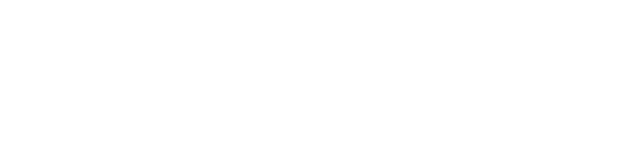
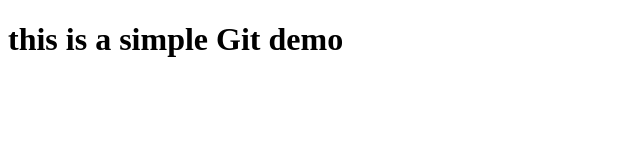
Before and after one commit to udaycollagebwu-debug/Git-demo, a plain HTML site: page index.html in a window 1280 px wide. Shown: the whole page, without its empty margins (0-640 px from the left). Drawn offline with Linux system fonts and the light colour scheme.

Commit message:
add h1 line

```diff
--- a/index.html
+++ b/index.html
@@ -6,6 +6,6 @@
     <title>Git</title>
 </head>
 <body>
-
+    <h1>this is a simple Git demo</h1>
 </body>
 </html>
```
